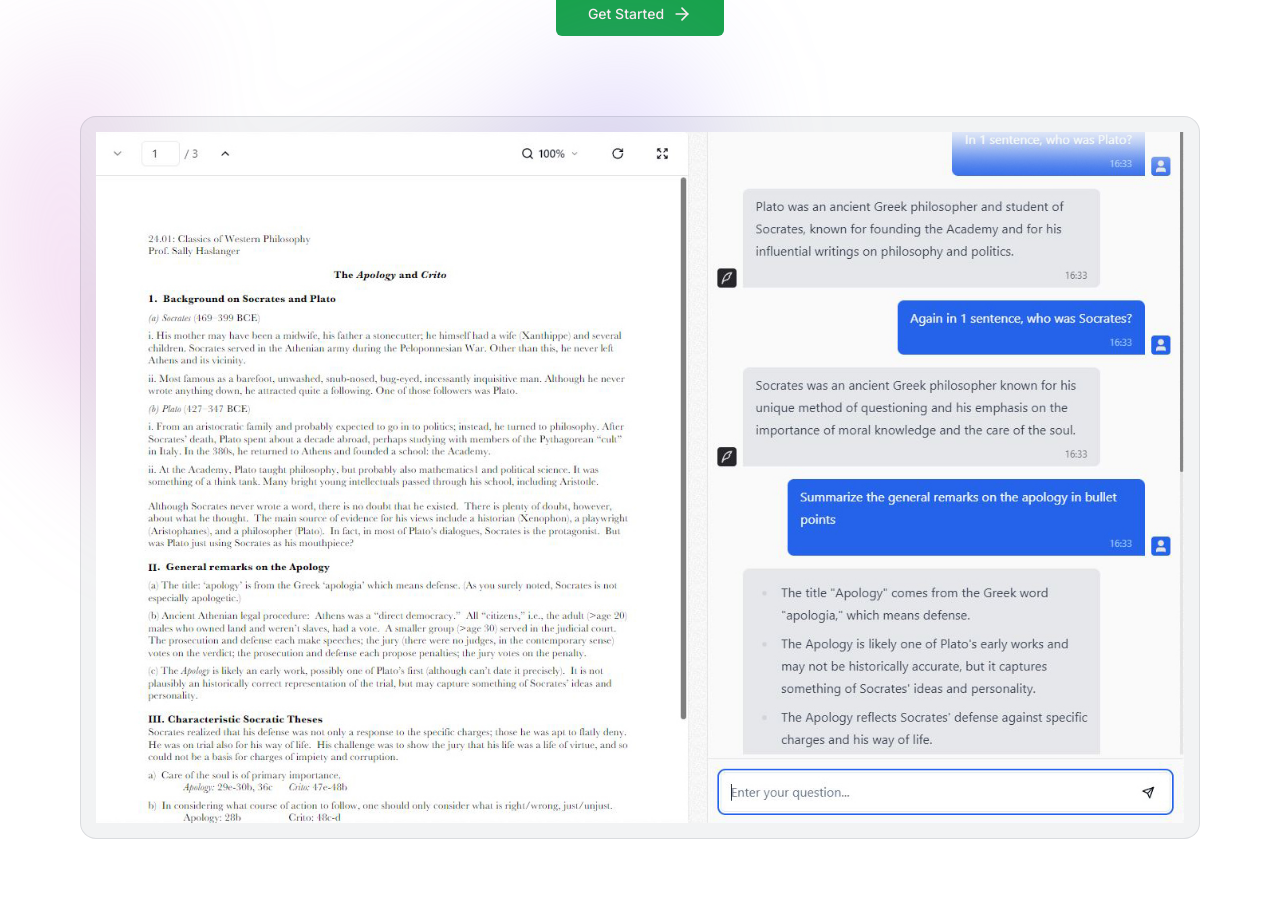
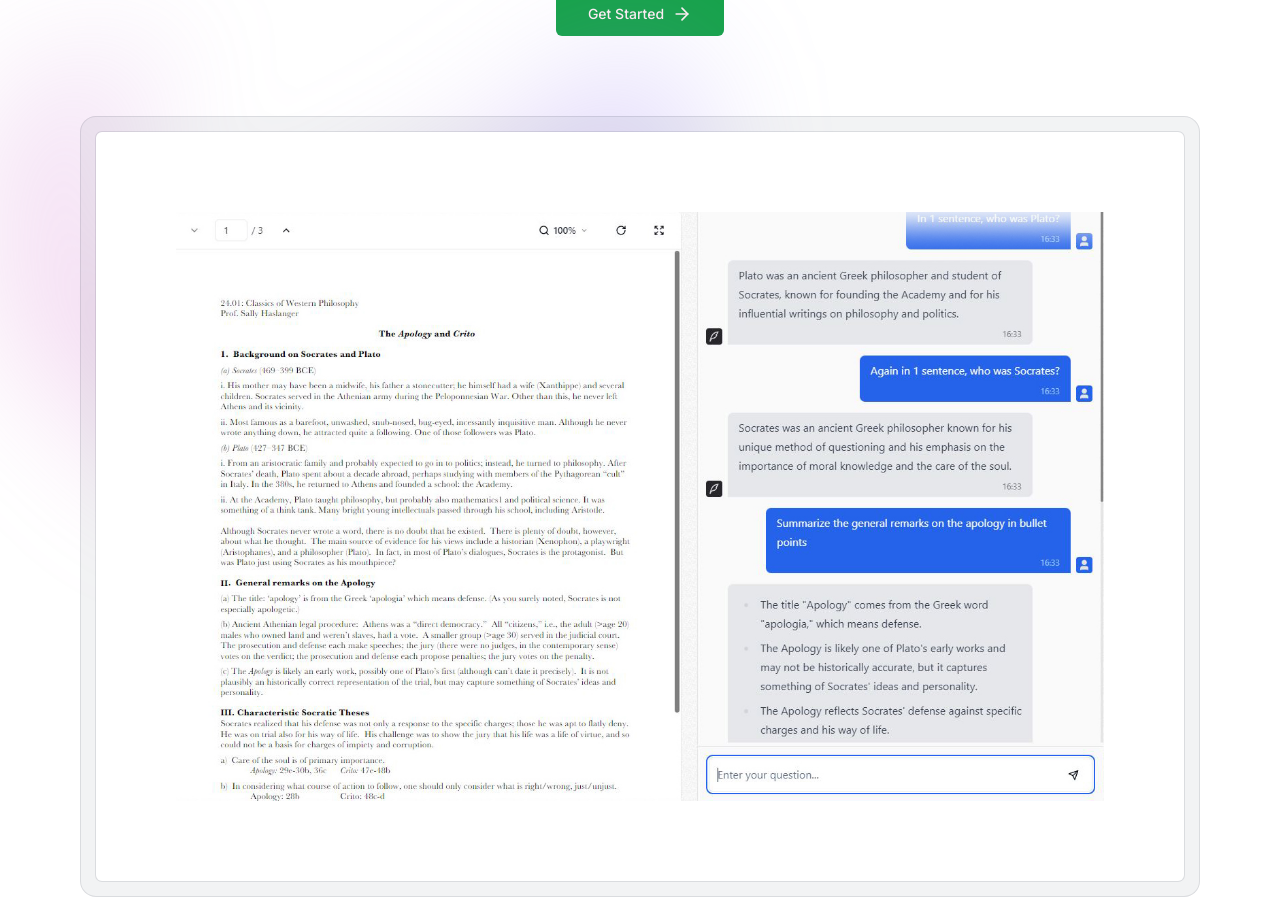
Before and after one commit to Laryd/pdf_singer, a Next.js app: page / in a window 1280 px wide. Shown: the part 462-1359 px from the top of the page. Before the commit the page ends 1301 px from the top, so only its background shows below. Built offline with nearby package versions, Linux system fonts and the light colour scheme.

Commit message:
style: homepage image styled

```diff
--- a/src/app/page.tsx
+++ b/src/app/page.tsx
@@ -50,7 +50,7 @@ export default function Home() {
             <div className="mx-auto max-w-6xl px-6 lg:px-8">
               <div className="mt-16 flow-root sm:mt-24">
                 <div className="-m-2 rounded-xl bg-gray-900/5 p-2 ring-1 ring-inset ring-gray-900/10 lg:-m-4 lg:rounded-2xl lg:p-4">
-                  <Image alt="product preview" src="/dashboard-preview.jpg" width={1364} height={866} quality={100}/>
+                  <Image alt="product preview" src="/dashboard-preview.jpg" width={1364} height={866} quality={100} className="rounded-md bg-white p-2 sm:p-8 md:p-20 ring-1 ring-gray-900/10"/>
                 </div>
               </div>
             </div>
```
